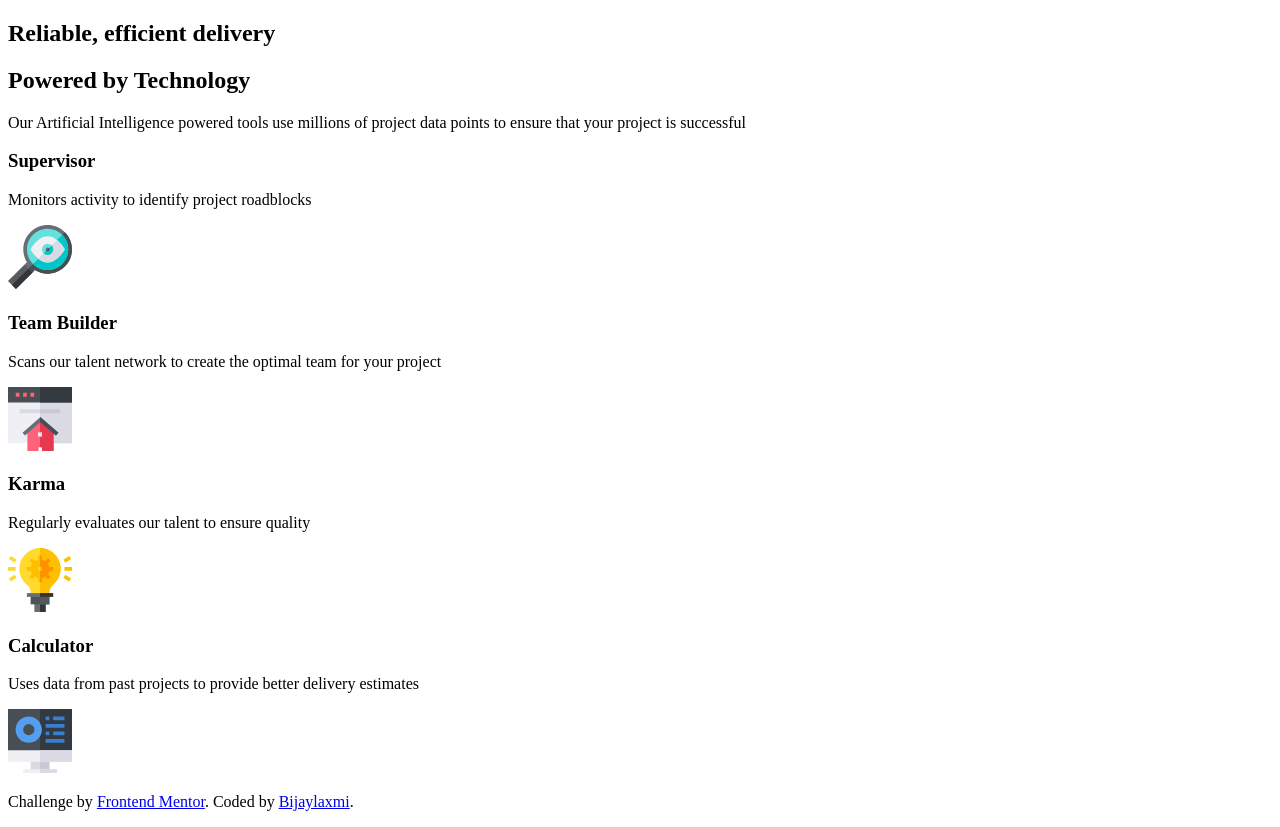
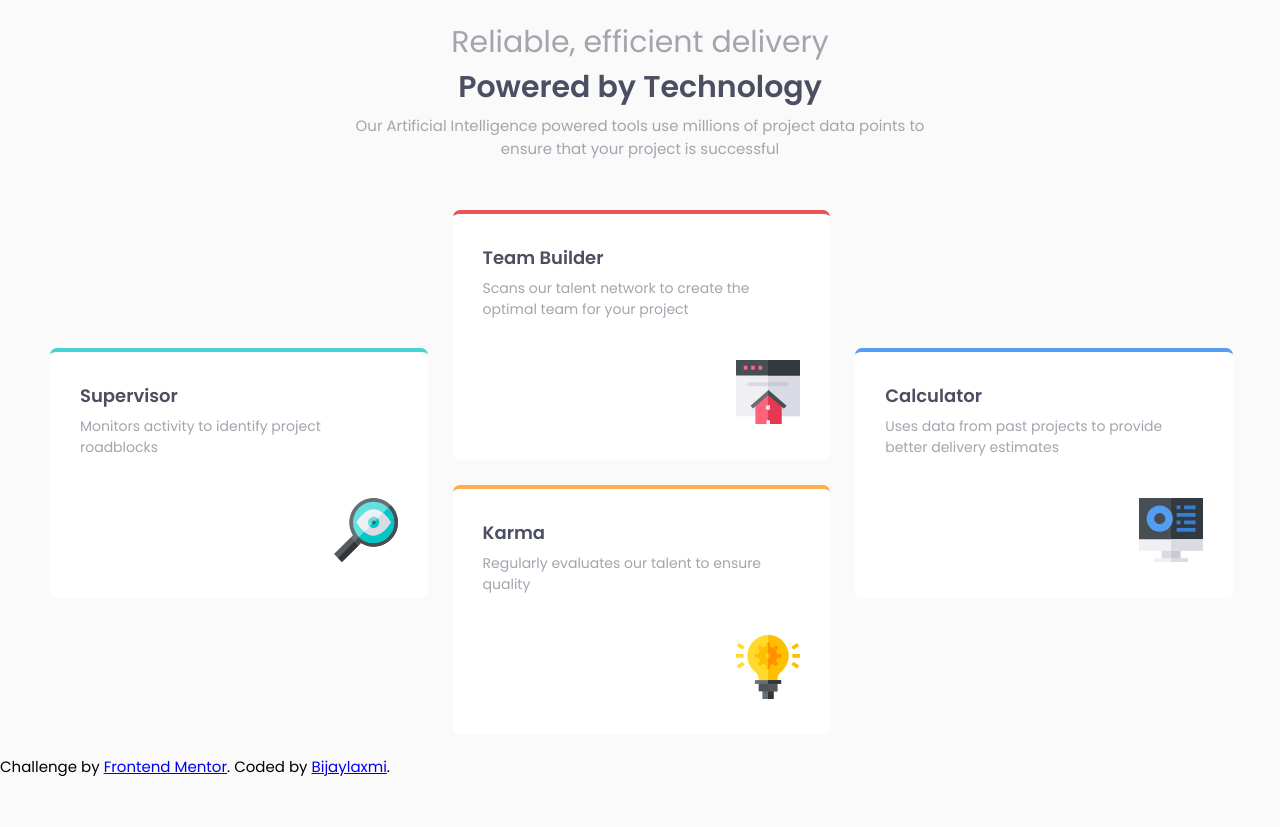
Before and after one commit to bijaylaxmibehera/four-card-feature-section, a plain HTML site: page index.html in a window 1280 px wide. After the commit the page ends 800 px from the top, so only its background shows below. Drawn offline with Linux system fonts and the light colour scheme.

Commit message:
feat: desktop styling done

```diff
--- a/index.html
+++ b/index.html
@@ -10,8 +10,8 @@
   <body>
     <main class="container">
       <header>
-        <h2 class="gray">Reliable, efficient delivery</h2>
-        <h2>Powered by Technology</h2>
+        <h2 class="gray" >Reliable, efficient delivery</h2>
+        <h2 id="bold-heading">Powered by Technology</h2>
         <p class="gray">
           Our Artificial Intelligence powered tools use millions of project data
           points to ensure that your project is successful
--- a/styles.css
+++ b/styles.css
@@ -0,0 +1,105 @@
+@import url('https://fonts.googleapis.com/css2?family=Poppins:wght@200;400;600&display=swap');
+
+:root {
+    /* primary */
+    --red: hsl(0, 78%, 62%);
+    --cyan: hsl(180, 62%, 55%);
+    --orange: hsl(34, 97%, 64%);
+    --blue: hsl(212, 86%, 64%);
+
+    /* Neutral */
+
+    --very-dark-blue: hsl(234, 12%, 34%);
+    --grayish-blue: hsl(229, 6%, 66%);
+    --very-light-gray: hsl(0, 0%, 98%);
+}
+
+* {
+    margin: 0;
+    padding: 0;
+    box-sizing: border-box;
+}
+
+body {
+    font-family: 'Poppins', sans-serif;
+    font-size: 15px;
+    background-color: var(--very-light-gray);
+}
+.container {
+    max-width: 1200px;
+    margin: 0 auto;
+    padding: 20px 10px;
+  }
+
+  header {
+    text-align: center;
+  }
+  .gray{
+    color: var(--grayish-blue);
+  }
+  header h2{
+    font-size: 30px;
+    font-weight: 400;
+  }
+  header h2#bold-heading{
+    color: var(--very-dark-blue);
+    font-weight: 600;
+  }
+  header p{
+    max-width: 600px;
+    margin: 0 auto;
+    margin-top: 4px;
+  }
+  .main-content {
+    display: grid;
+    /* grid-template-columns: 1fr 1fr 1fr; */
+    grid-template-columns: repeat(3, 32%);
+    gap: 25px;
+    margin-top: 50px;
+  }
+
+  .box {
+    background-color: #fff;
+    border-radius: 7px;
+    padding: 30px;
+    text-align: right;
+  }
+  .box-text {
+    text-align: left;
+    padding-bottom: 40px;
+  }
+
+  .box-1 {
+    border-top: 4px solid var(--cyan);
+  }
+
+  .box-2 {
+    border-top: 4px solid var(--red);
+  }
+
+  .box-3 {
+    border-top: 4px solid var(--orange);
+  }
+
+  .box-4 {
+    border-top: 4px solid var(--blue);
+  }
+
+  .box-text h3 {
+    font-size: 18px;
+    color: var(--very-dark-blue);
+    margin-bottom: 7px;
+  }
+  .box-text p{
+    font-size: 14px;
+  }
+  .box-container {
+    display: flex;
+    flex-direction: column;
+    gap: 25px;
+  }
+
+  .box-1,
+  .box-4 {
+    align-self: center;
+  }
```
